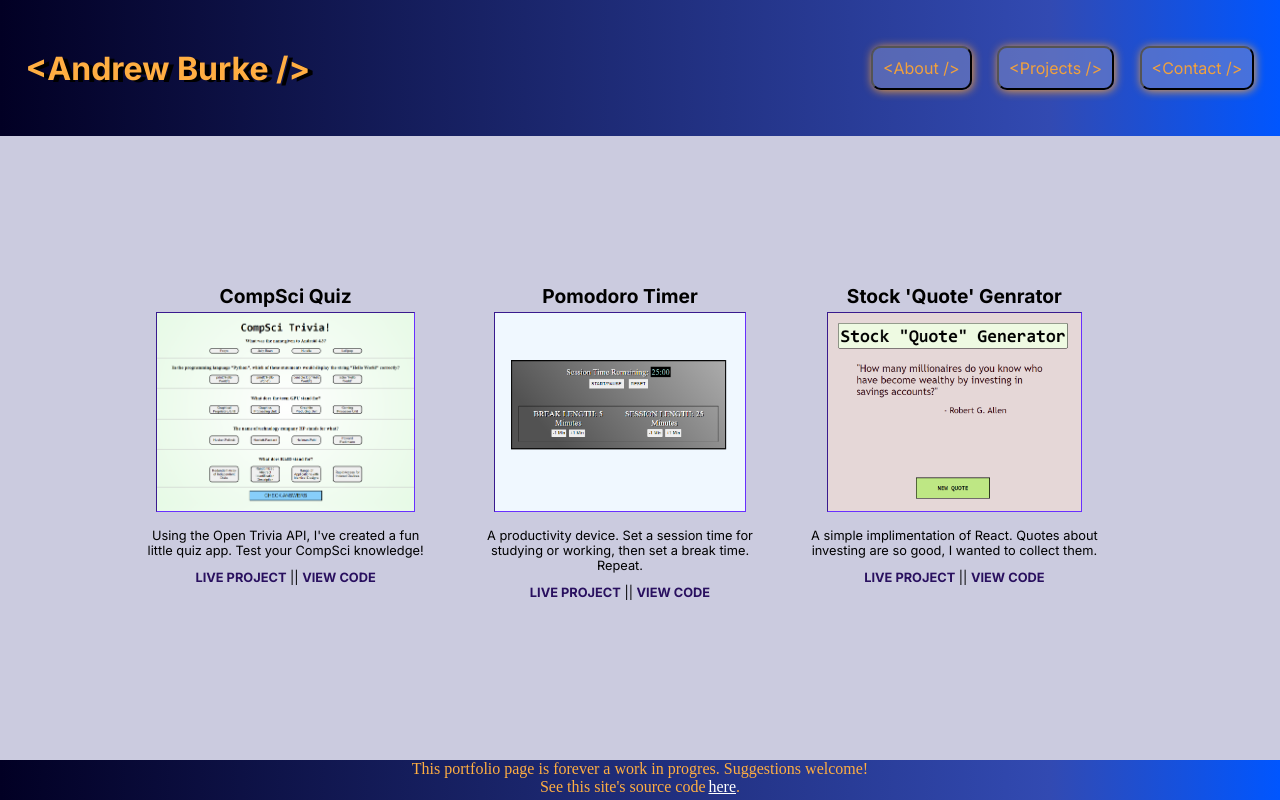
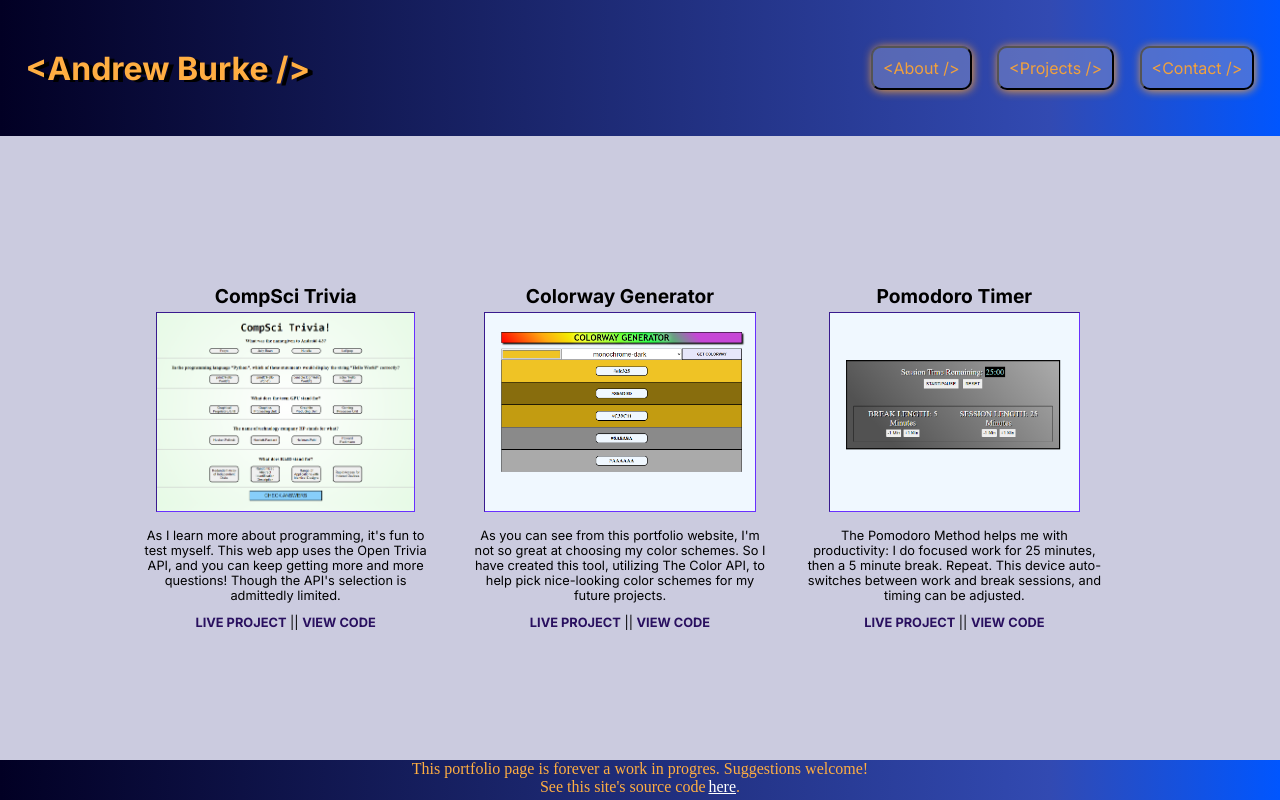
Before and after one commit to AndyTBurke/AndyBurkeDevPortfolio, a React (Vite) app: page / in a window 1280 px wide. Both pictures are taken after a click on the button "<Projects />". Built offline with nearby package versions, Linux system fonts and the light colour scheme.

Commit message:
Project updates
Replaced the Stock Quote Generator with the Colorway Generator. Added more info about all projects as well.

```diff
--- a/src/Projects.jsx
+++ b/src/Projects.jsx
@@ -1,7 +1,7 @@
 import React from "react"
 import CompSciImg from "./assets/images/compsciquiz.png"
 import PomodoroImg from "./assets/images/pomodoro.png"
-import StockQuotesImg from "./assets/images/stockquotes.png"
+import ColorPickerImg from "./assets/images/color-picker.png"
 
 
 export default function Projects() {
@@ -9,13 +9,23 @@ export default function Projects() {
         <div className="projects-page">
             <div className="projects-container">
                 <div className="project">
-                    <h2>CompSci Quiz</h2>
+                    <h2>CompSci Trivia</h2>
                     <a href="https://aburke-compsci-quiz.netlify.app" target="_blank">
                     <img className="proj-img" src={CompSciImg}></img>
                     </a>
-                    <p className="proj-description">Using the Open Trivia API, I've created a fun little quiz app. Test your CompSci knowledge!</p>
+                    <p className="proj-description">As I learn more about programming, it's fun to test myself. This web app uses the Open Trivia API, and you can keep getting more and more questions! Though the API's selection is admittedly limited.</p>
                     <p><a href="https://aburke-compsci-quiz.netlify.app"
                         target="_blank">LIVE PROJECT</a> || <a href="https://github.com/AndyTBurke/Comp-Sci-Quiz"
+                        target="_blank">VIEW CODE</a></p>
+                </div>
+                <div className="project">
+                    <h2>Colorway Generator</h2>
+                    <a href="https://aburke-color-picker.netlify.app/" target="_blank">
+                    <img className="proj-img" src={ColorPickerImg}></img>
+                    </a>
+                    <p className="proj-description">As you can see from this portfolio website, I'm not so great at choosing my color schemes. So I have created this tool, utilizing The Color API, to help pick nice-looking color schemes for my future projects. </p>
+                    <p><a href="https://aburke-color-picker.netlify.app/"
+                        target="_blank">LIVE PROJECT</a> || <a href="https://github.com/AndyTBurke/colorpicker"
                         target="_blank">VIEW CODE</a></p>
                 </div>
                 <div className="project">
@@ -23,19 +33,9 @@ export default function Projects() {
                     <a href="https://aburke-pomodoro.netlify.app/" target="_blank">
                     <img className="proj-img" src={PomodoroImg}></img>
                     </a>
-                    <p className="proj-description">A productivity device. Set a session time for studying or working, then set a break time. Repeat.</p>
+                    <p className="proj-description">The Pomodoro Method helps me with productivity: I do focused work for 25 minutes, then a 5 minute break. Repeat. This device auto-switches between work and break sessions, and timing can be adjusted.</p>
                     <p><a href="https://aburke-pomodoro.netlify.app/"
                         target="_blank">LIVE PROJECT</a> || <a href="https://github.com/AndyTBurke/Pomodoro"
-                        target="_blank">VIEW CODE</a></p>
-                </div>
-                <div className="project" target="_blank">
-                    <h2>Stock 'Quote' Genrator</h2>
-                    <a href="https://aburke-stock-quotations.netlify.app/" target="_blank">
-                    <img className="proj-img" src={StockQuotesImg}></img>
-                    </a>
-                    <p className="proj-description">A simple implimentation of React. Quotes about investing are so good, I wanted to collect them.</p>
-                    <p><a href="https://aburke-stock-quotations.netlify.app/"
-                        target="_blank">LIVE PROJECT</a> || <a href="https://github.com/AndyTBurke/Stock-Quotation-Generator"
                         target="_blank">VIEW CODE</a></p>
                 </div>
             </div>
```
Also changed, not shown: src/assets/images/color-picker.png (added).
